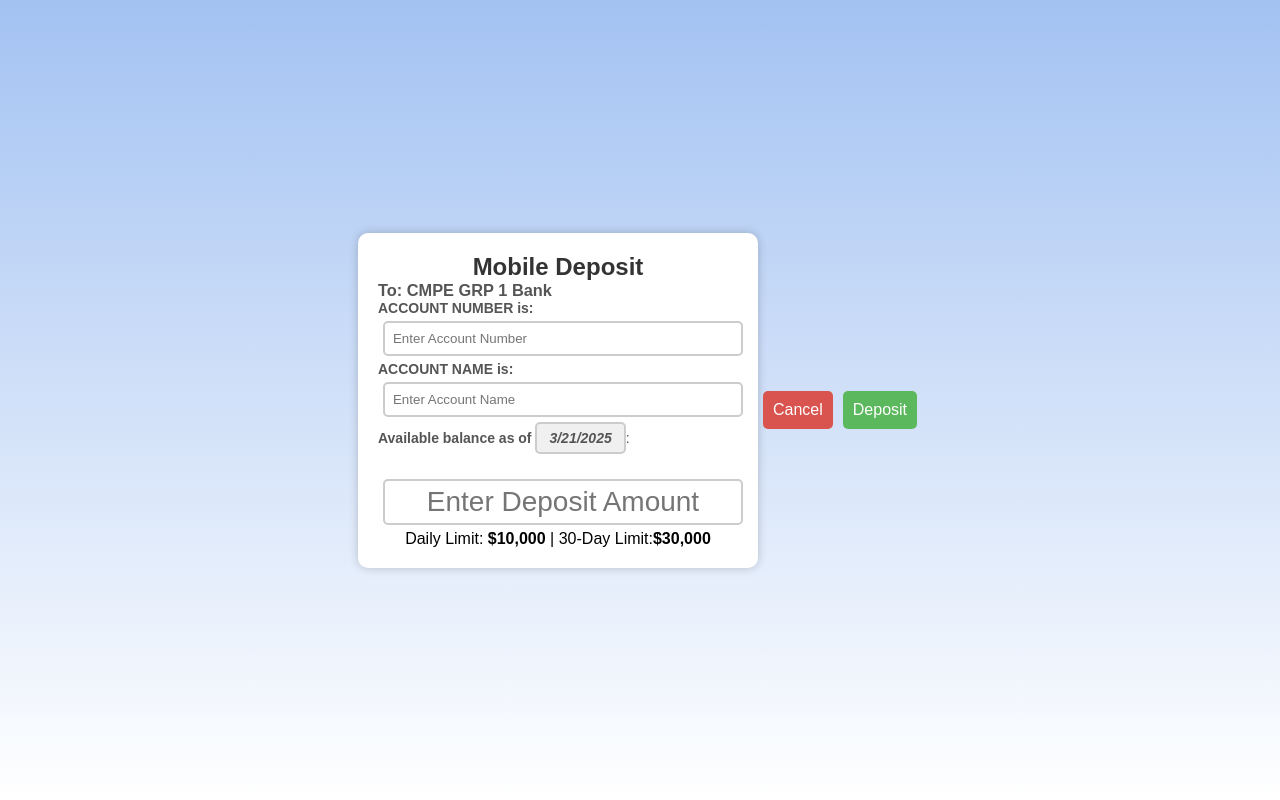
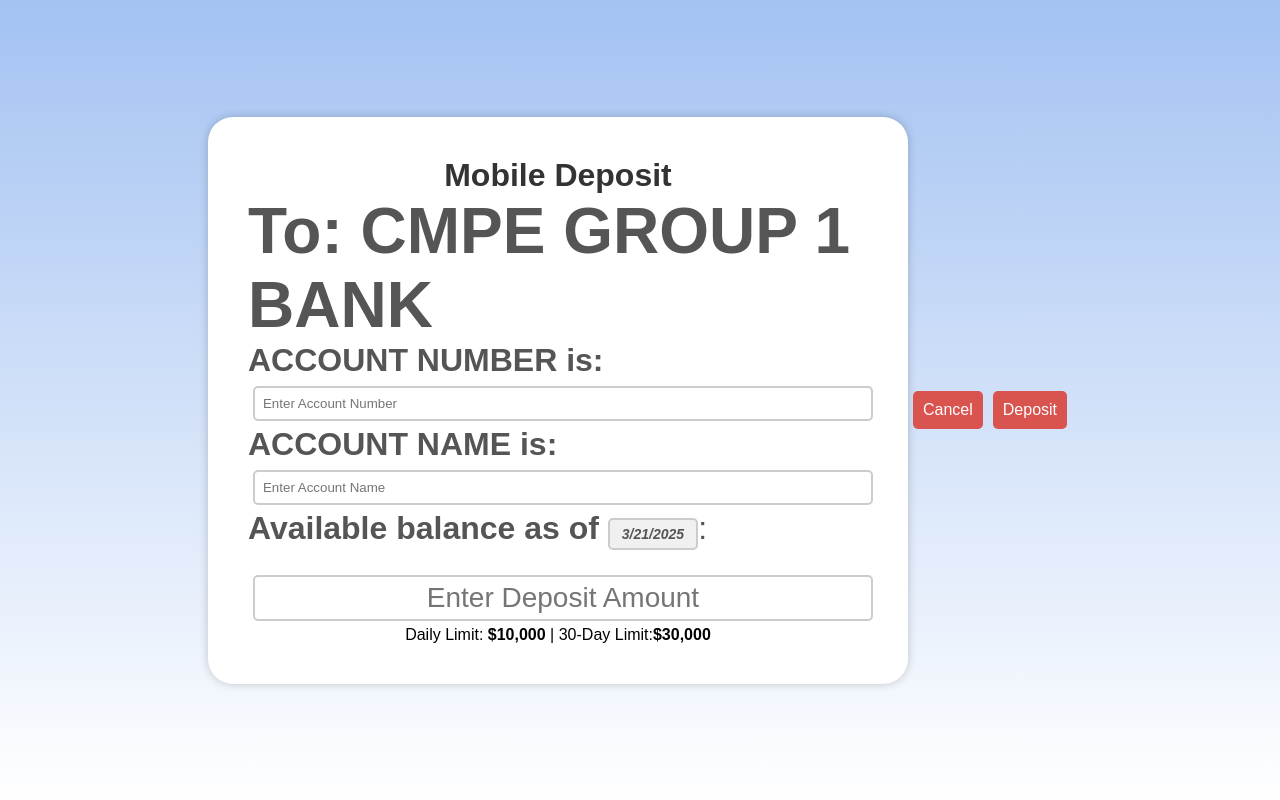
Before and after one commit to bmai1/CMPE-131-Group-1, a Flask app: page /deposit in a window 1280 px wide. Run offline with Flask 3, Linux system fonts and the light colour scheme.

Commit message:
goodnight

```diff
--- a/static/deposit.css
+++ b/static/deposit.css
@@ -10,26 +10,27 @@ body{
     display:flex;
     justify-content: center;
     align-items:center;
-    height: 100vh;
+    min-height: 100vh;
     margin: 0;
 }
 
 .container{
     background:white;
     width: 90%;
-    max-width:400px;
-    padding:20px;
-    border-radius:10px;
+    max-width:700px;
+    padding:40px;
+    border-radius:25px;
     box-shadow:0px 0px 10px rgba(0, 0, 0, 0.2);
     text-align: center;
 }
 
 h2{
+    font-size: 32px;
     color: #333;
 }
 
 .account-info {
-    font-size: 14px;
+    font-size: 32px;
     color:#555;
     margin-bottom: 20px;
     text-align: left;
@@ -77,14 +78,16 @@ button {
     color: white;
     margin: 0 5px;
 }
-
+.cancel:hover{
+    background-color: #5cb85c;
+}
 .cancel{
     background: #d9534f;
 }
 
 .deposit:hover {
-    background-color: #d9534f;
+    background-color: #5cb85c;
 }
 .deposit{
-    background: #5cb85c;
+    background: #d9534f;
 }
--- a/templates/Deposit.html
+++ b/templates/Deposit.html
@@ -10,7 +10,7 @@
     <div class="container">
         <h2>Mobile Deposit</h2>
         <div class="account-info">
-            <h3> To: <strong> CMPE GRP 1 Bank </strong></h3>
+            <h1> To: <strong> CMPE GROUP 1 BANK </strong></h1>
             <p> <strong> ACCOUNT NUMBER is: </strong><input type="number" class="account-number" placeholder="Enter Account Number"></p>
             <p> <strong> ACCOUNT NAME is: </strong><input type="text" class="account-name" placeholder="Enter Account Name"> </p>
             <p> <strong>Available balance as of </strong>
```
